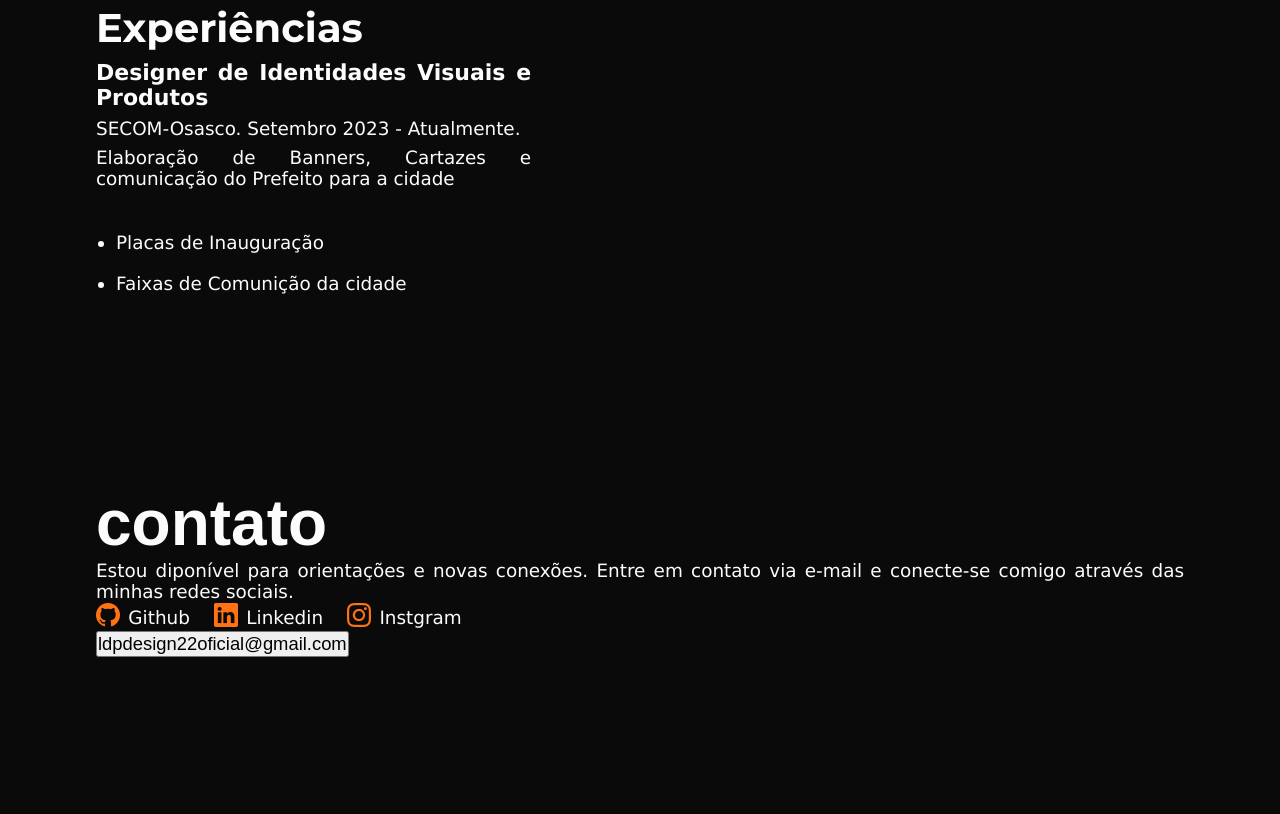
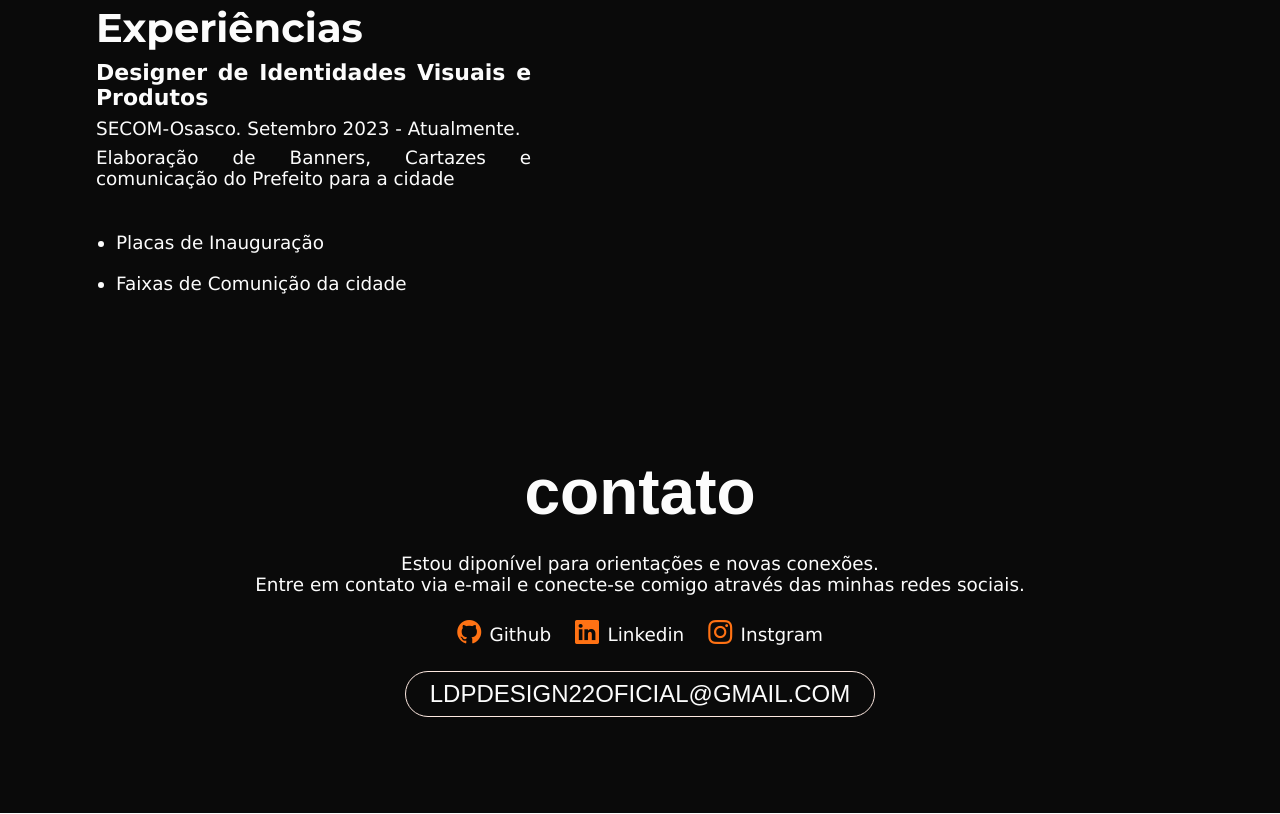
Before and after one commit to progdutra23/designwebsite, a plain HTML site: page index.html in a window 1280 px wide. Shown: the part 5116-5930 px from the top of the page. Before the commit the page ends 5837 px from the top, so only its background shows below. Drawn offline with nearby package versions, Linux system fonts and the light colour scheme; a web font is replaced by a local one.

Commit message:
Update rodapé dos contatos 9/11

```diff
--- a/css/estilo.css
+++ b/css/estilo.css
@@ -7,6 +7,7 @@
       --icon-color: #ff7214; /* cor dos icones */
       --icone-tema: orange; /* cor unica do icone de tema */
       --color-title: #ff7214; /* cor do titulo */
+      --border-color: #fcfcfc ;  /*   cor da borda  */
 
 }
 
@@ -380,7 +381,7 @@ p{
 }
 
 .accordion-header span {
-    color: var(--titulo-accordion);
+    color: var(--primary-color)
 }
 
 /* esconder as respostas */
@@ -443,8 +444,37 @@ p{
     #home, .projetos, .sobre, .contato {
         padding: 8rem 6rem 4rem 6rem;
     }
+    .contato{
+        padding: 6rem;
+    }
 
 }
+
+  /* - - - - Contato - - - - */
+
+  .contato{
+    display: flex;
+    flex-direction: column;
+    justify-content: center;
+    align-items: center;
+    gap: 1.5rem;
+    border-top: 1px solid var(--primary-bg);         /* variavel da borda */
+    border-bottom: 1px solid var(--primary-color);   /* variavel da borda */
+  }
+
+  .contato p {
+    text-align: center;
+  }
+
+  .contato .btn{
+    width: auto;   /* correção */
+  }
+
+  .contato .email{
+    text-transform: uppercase;
+  }
+
+
 /* fim do 768 */
 
 @media (min-width: 992px) {
--- a/index.html
+++ b/index.html
@@ -444,7 +444,7 @@
                     <div class="accordion-item active">
                         <!-- pergunta -->
                         <button class="accordion-header start">
-                            <span>Desenvolvedor Front End</span>
+                            <span> Desenvolvedor Front End</span>
                             <i class="bi bi-caret-down-fill"> </i>
                         </button>
 
@@ -452,8 +452,8 @@
                         <div class="accordion-body">
                             <p>Senai Mariano Ferraz. 72H.</p>
                             <p>Desenvolvimento Front End, capacitação e desenvolvimento crítico para a elaboração de
-                                interfaces de Sites e aplicativos através de códigos e softwares de edição de imagens e
-                                vetores.</p>
+                                interfaces de Sites e aplicativos através de códigos e softwares de edição de imagens
+                                e vetores.</p>
                         </div>
                     </div>
 
@@ -512,6 +512,7 @@
         <h2> contato </h2> <!-- texto de boa svindas e chamada -->
         <p>
             Estou diponível para orientações e novas conexões.
+            <br>
             Entre em contato via e-mail e conecte-se comigo através
             das minhas redes sociais.
         </p>
@@ -548,8 +549,8 @@
 
         <!-- Sobre o e-mail -->
         <a href="mailto:ldpdesign22oficial@gmail.com">   <!-- ir para // mail to -->
-            <button>
-                <span> ldpdesign22oficial@gmail.com</span>
+            <button class="btn btn-primary">
+                <span class="e-mail"> ldpdesign22oficial@gmail.com</span>
             </button>
 
         </a>
```
